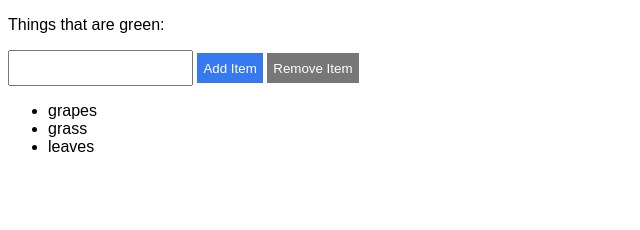
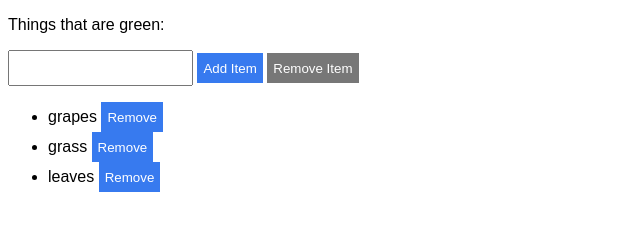
Before and after one commit to jaymccormick/domtraverse, a plain HTML site: page index.html in a window 1280 px wide. Shown: the whole page, without its empty margins (0-640 px from the left). Drawn offline with Linux system fonts and the light colour scheme.

Commit message:
li buttons

```diff
--- a/index.html
+++ b/index.html
@@ -12,9 +12,9 @@
     <button type="button" class="add-item">Add Item</button>
     <button type="button" class="remove-item">Remove Item</button>
     <ul>
-      <li>grapes</li>
-      <li>grass</li>
-      <li>leaves</li>
+      <li>grapes <button type="button">Remove</button></li>
+      <li>grass <button type="button">Remove</button></li>
+      <li>leaves <button type="button">Remove</button></li>
     </ul>
   </div>
 <script src="app.js" type="text/javascript"></script>
```
